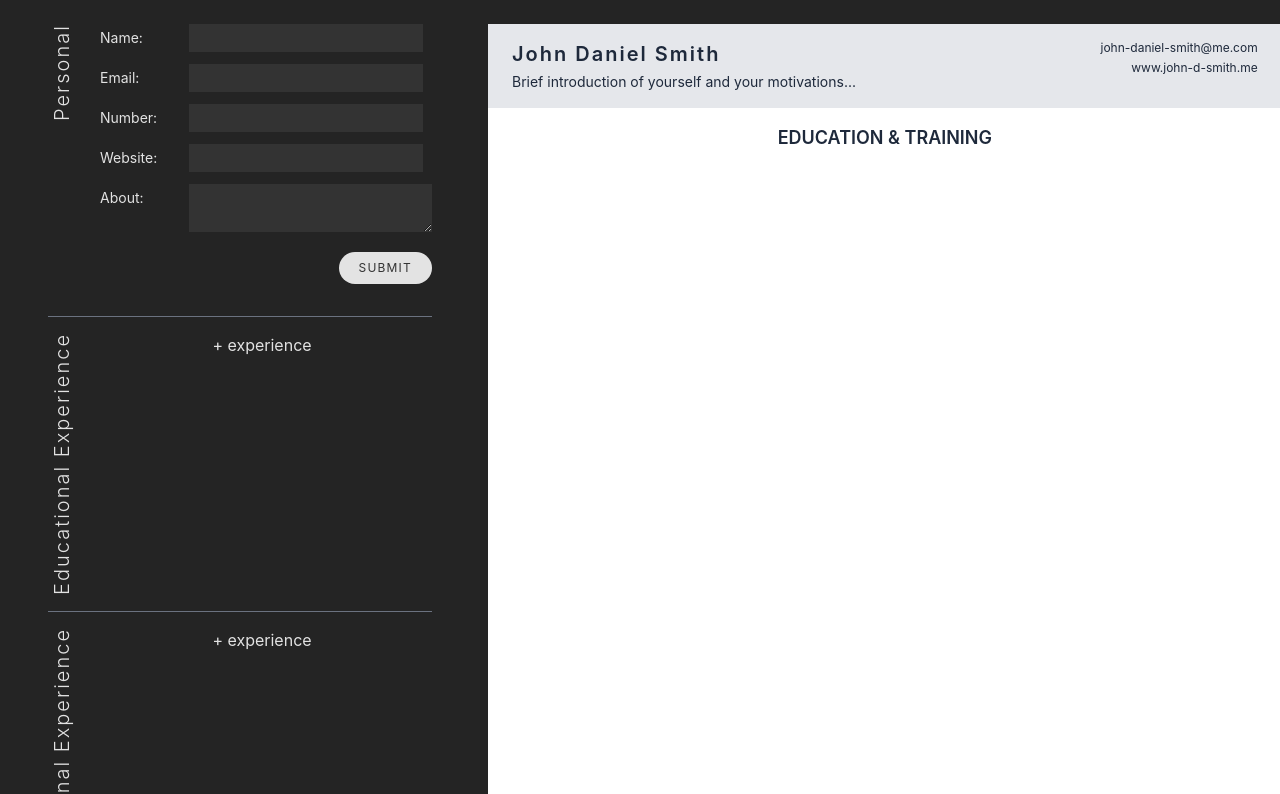
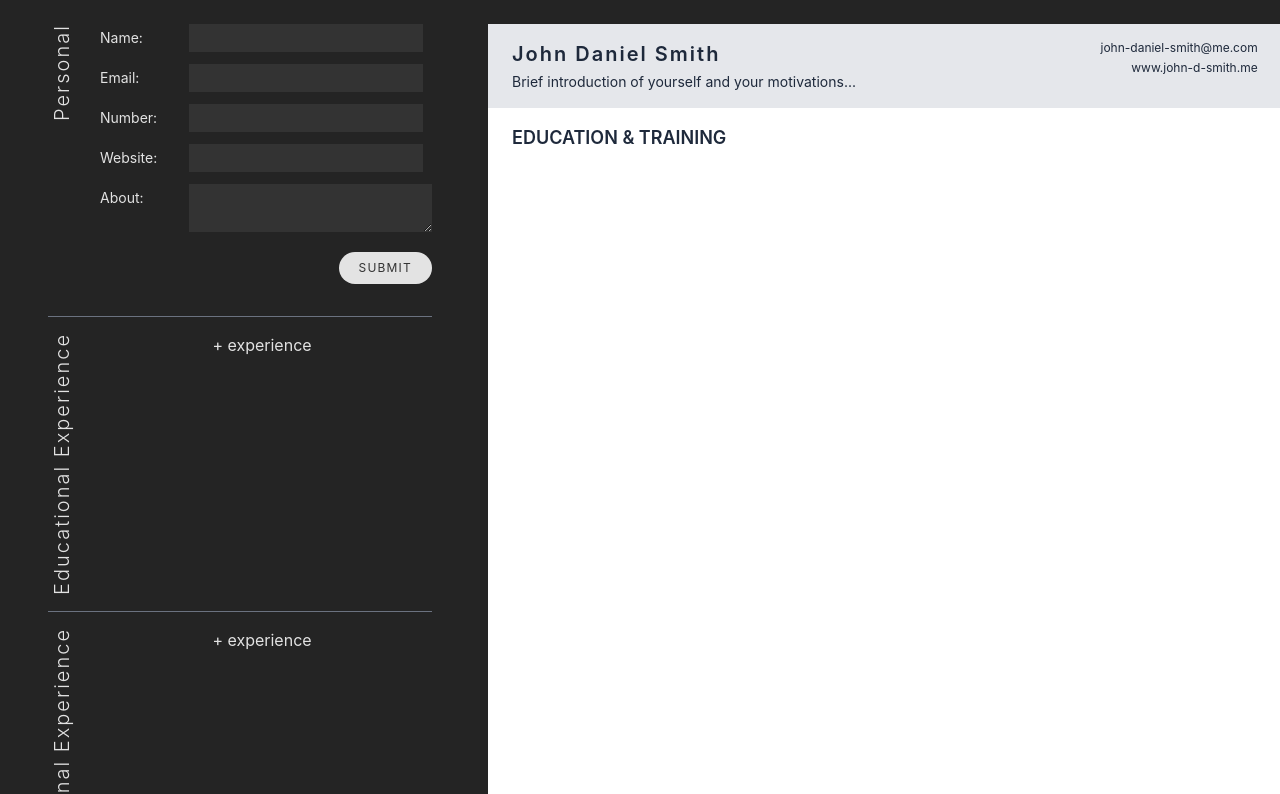
Before and after one commit to owen-addison/odin-react-cv-app, a React (Vite) app: page / in a window 1280 px wide. Shown: the top 794 px of the page. Built offline with nearby package versions, Linux system fonts and the light colour scheme.

Commit message:
[style] Align Education text left

```diff
--- a/src/components/DisplayPreview.jsx
+++ b/src/components/DisplayPreview.jsx
@@ -32,7 +32,7 @@ function DisplayPreview({
               </div>
             </div>
           </div>
-          <div className="education-section px-6 py-4">
+          <div className="education-section px-6 py-4 text-left">
             <h2 className="section-title font-semibold text-lg mb-2">
               EDUCATION & TRAINING
             </h2>
```
